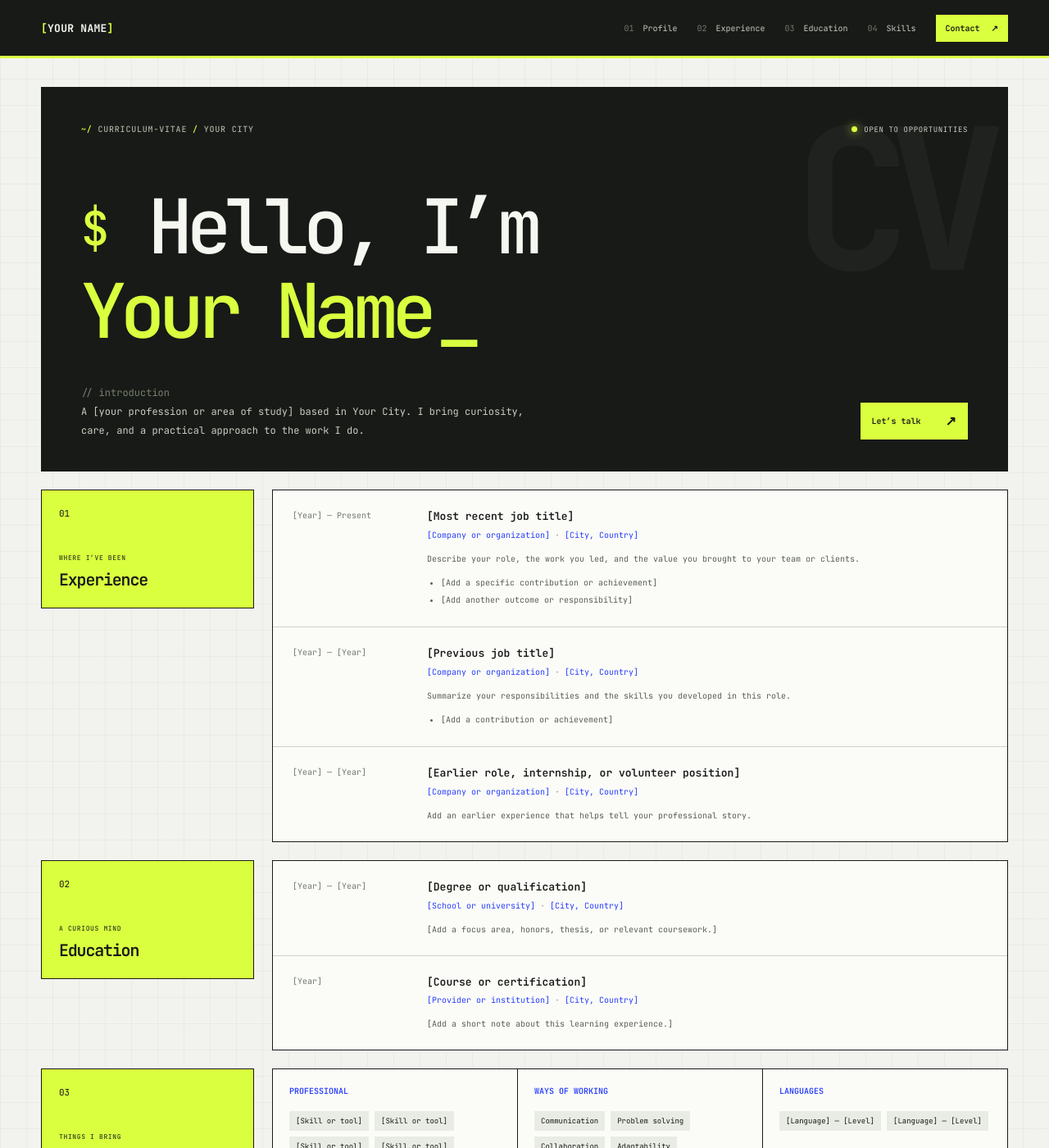
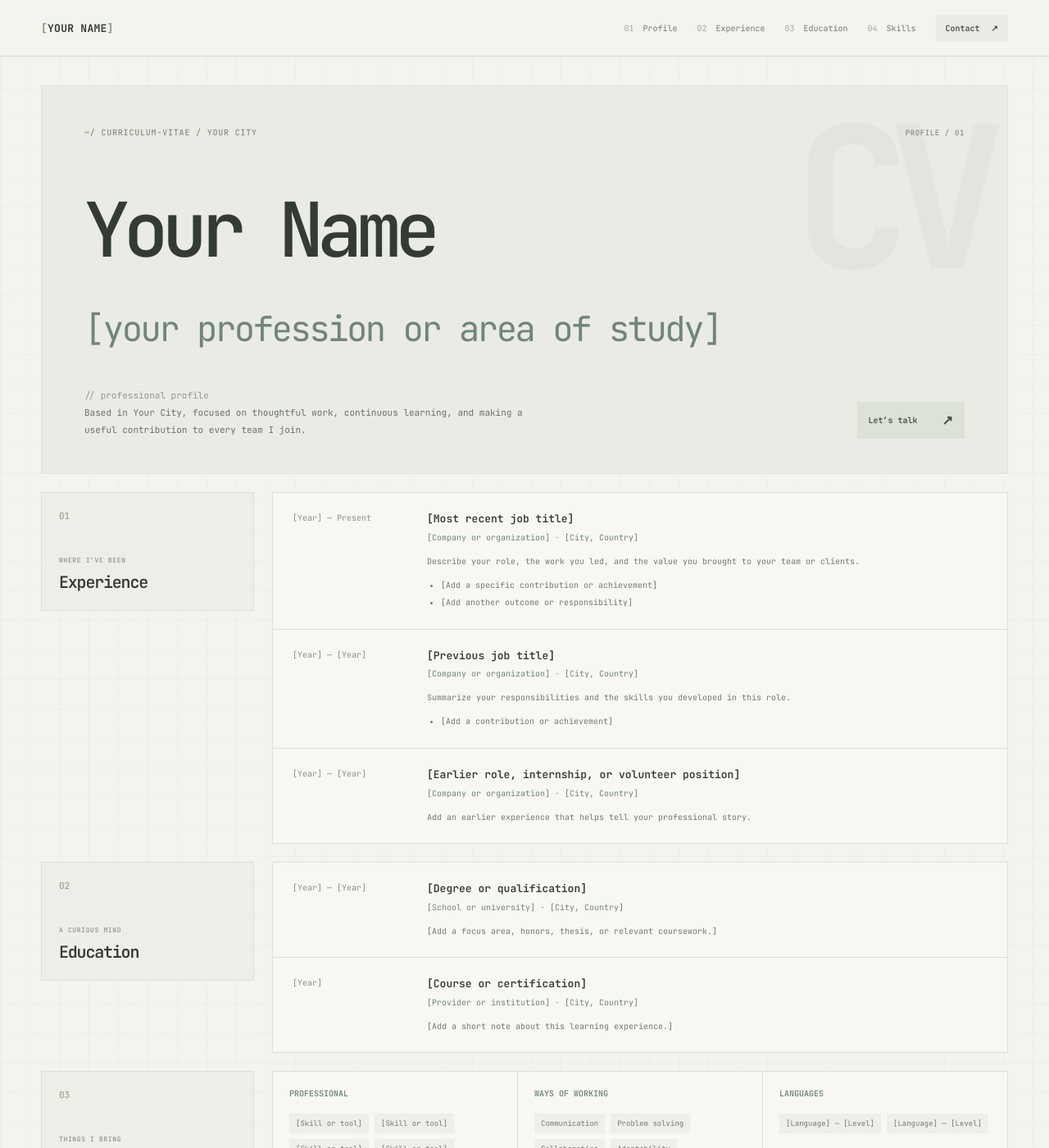
Before and after one commit to sykj92/sykj92.github.io, a Jekyll site: the page built from index.html, in a window 1280 px wide and 1400 px high. Shown: the whole window at 82% size. Built offline with Jekyll 4.4.1, drawn with Linux system fonts in a browser that asks for light colours.

Commit message:
update layout 4 time

```diff
--- a/index.html
+++ b/index.html
@@ -4,10 +4,10 @@ title: Profile
 ---
 
 <section class="intro" id="profile">
-  <div class="intro-topline"><p class="overline"><span class="prompt">~/</span> curriculum-vitae <span class="slash">/</span> {{ site.author.location }}</p><span class="availability"><b></b> OPEN TO OPPORTUNITIES</span></div>
-  <h1><span class="h1-prefix">$</span> Hello, I’m<br><em>{{ site.author.name }}<span class="cursor">_</span></em></h1>
+  <div class="intro-topline"><p class="overline"><span class="prompt">~/</span> curriculum-vitae <span class="slash">/</span> {{ site.author.location }}</p><span class="availability">PROFILE / 01</span></div>
+  <h1>{{ site.author.name }}<br><em>{{ site.author.role }}</em></h1>
   <div class="intro-bottom">
-    <p class="intro-copy"><span class="comment">// introduction</span><br>A {{ site.author.role }} based in {{ site.author.location }}. I bring curiosity, care, and a practical approach to the work I do.</p>
+    <p class="intro-copy"><span class="comment">// professional profile</span><br>Based in {{ site.author.location }}, focused on thoughtful work, continuous learning, and making a useful contribution to every team I join.</p>
     <a class="text-link" href="mailto:{{ site.author.email }}">Let’s talk <span>↗</span></a>
   </div>
 </section>
--- a/style.css
+++ b/style.css
@@ -1,76 +1,74 @@
 :root {
   color-scheme: light;
-  --paper: #f2f3ef;
-  --panel: #fbfcf8;
-  --ink: #171a17;
-  --muted: #72786e;
-  --line: #cdd1c7;
-  --acid: #d9ff3f;
-  --blue: #293eff;
+  --paper: #f4f3ee;
+  --panel: #f8f7f3;
+  --ink: #343b36;
+  --muted: #858b83;
+  --line: #dedfd7;
+  --acid: #9dad91;
+  --blue: #71847d;
   --mono: 'JetBrains Mono', monospace;
 }
 * { box-sizing: border-box; }
 html { scroll-behavior: smooth; scroll-padding-top: 88px; }
-body { margin:0; background-color:var(--paper); color:var(--ink); font-family:var(--mono); font-size:13px; background-image:linear-gradient(#20251a0b 1px, transparent 1px),linear-gradient(90deg,#20251a0b 1px,transparent 1px); background-size:32px 32px; }
+body { margin:0; background-color:var(--paper); color:var(--ink); font-family:var(--mono); font-size:13px; background-image:linear-gradient(#414a3b07 1px, transparent 1px),linear-gradient(90deg,#414a3b07 1px,transparent 1px); background-size:36px 36px; }
 a { color:inherit; text-decoration:none; }
 .wrap { width:min(1180px,calc(100% - 56px)); margin-inline:auto; }
-.site-header { position:sticky; top:0; z-index:10; background:var(--ink); color:#f5f7f0; border-bottom:3px solid var(--acid); }
+.site-header { position:sticky; top:0; z-index:10; background:rgba(244,243,238,.96); color:var(--ink); border-bottom:1px solid var(--line); }
 .nav { min-height:68px; display:flex; align-items:center; justify-content:space-between; }
 .brand { font-size:13px; font-weight:700; letter-spacing:.02em; }
-.brand-mark { color:var(--acid); }
+.brand-mark { color:#879881; }
 .nav-links { display:flex; align-items:center; gap:24px; font-size:10px; }
-.nav-links a { padding:8px 0; color:#c6cbbf; }
-.nav-links a:hover { color:var(--acid); }
-.nav-links i { color:#737c6e; font-style:normal; margin-right:5px; }
-.nav-links .nav-contact { background:var(--acid); color:var(--ink); padding:10px 12px; font-weight:600; }
+.nav-links a { padding:8px 0; color:#737a73; }
+.nav-links a:hover { color:#657a6d; }
+.nav-links i { color:#a0a69d; font-style:normal; margin-right:5px; }
+.nav-links .nav-contact { background:#e9ebe4; color:#454d46; padding:10px 12px; font-weight:600; }
 .nav-contact span { padding-left:8px; }
 .menu-button { display:none; }
 .page { padding-top:35px; padding-bottom:90px; }
-.intro { position:relative; overflow:hidden; padding:44px 48px 38px; background:var(--ink); color:#f5f7f0; border:1px solid var(--ink); }
-.intro:after { content:'CV'; position:absolute; right:30px; top:40px; color:#ffffff09; font-size:clamp(100px,19vw,240px); line-height:.8; font-weight:700; letter-spacing:-.12em; pointer-events:none; }
+.intro { position:relative; overflow:hidden; padding:50px 52px 42px; background:#e9ebe4; color:var(--ink); border:1px solid #e1e3db; }
+.intro:after { content:'CV'; position:absolute; right:30px; top:40px; color:#43503d0a; font-size:clamp(100px,19vw,240px); line-height:.8; font-weight:700; letter-spacing:-.12em; pointer-events:none; }
 .intro-topline { position:relative; z-index:1; display:flex; align-items:center; justify-content:space-between; gap:20px; }
 .overline { margin:0; text-transform:uppercase; font-size:10px; font-weight:500; letter-spacing:.08em; }
-.intro .overline { color:#a9b1a1; }
-.prompt,.slash { color:var(--acid); }
-.availability { display:flex; align-items:center; gap:8px; color:#cbd0c4; font-size:9px; letter-spacing:.07em; }
-.availability b { width:7px; height:7px; border-radius:50%; background:var(--acid); box-shadow:0 0 12px var(--acid); }
+.intro .overline { color:#858b82; }
+.prompt,.slash { color:#879881; }
+.availability { display:flex; align-items:center; gap:8px; color:#747c73; font-size:9px; letter-spacing:.07em; }
+.availability b { width:7px; height:7px; border-radius:50%; background:#a6b49d; }
 h1 { position:relative; z-index:1; margin:61px 0 37px; font-size:clamp(40px,7.2vw,92px); font-weight:500; line-height:1.12; letter-spacing:-.085em; }
-.h1-prefix { color:var(--acid); font-size:.62em; vertical-align:15%; margin-right:.13em; }
-h1 em { color:var(--acid); font-style:normal; }
-.cursor { display:inline-block; margin-left:.08em; color:var(--acid); animation:blink 1.1s steps(2,start) infinite; }
+h1 em { color:#71847d; font-size:.46em; font-weight:400; font-style:normal; letter-spacing:-.06em; }
 @keyframes blink { to { visibility:hidden; } }
 .intro-bottom { position:relative; z-index:1; display:flex; justify-content:space-between; align-items:end; gap:35px; }
-.intro-copy { max-width:580px; margin:0; color:#c8cec1; line-height:1.9; font-size:12px; }
-.intro-copy .comment { color:#76806d; }
-.text-link { flex:0 0 auto; display:flex; gap:30px; align-items:center; padding:12px 14px; background:var(--acid); color:var(--ink); font-size:10px; font-weight:600; }
+.intro-copy { max-width:580px; margin:0; color:#69716a; line-height:1.9; font-size:11px; }
+.intro-copy .comment { color:#939990; }
+.text-link { flex:0 0 auto; display:flex; gap:30px; align-items:center; padding:12px 14px; background:#dce2d7; color:#424b43; font-size:10px; font-weight:600; }
 .text-link span { font-size:16px; }
 .content-section { margin-top:22px; display:grid; grid-template-columns:260px 1fr; gap:22px; align-items:start; }
-.section-heading { min-height:145px; padding:21px; display:flex; flex-direction:column; justify-content:space-between; background:var(--acid); border:1px solid var(--ink); }
-.section-number { font-size:11px; }
-.section-heading .overline { margin:0 0 9px; color:#343c22; font-size:8px; }
+.section-heading { min-height:145px; padding:21px; display:flex; flex-direction:column; justify-content:space-between; background:#eeeee8; border:1px solid var(--line); }
+.section-number { font-size:11px; color:#879881; }
+.section-heading .overline { margin:0 0 9px; color:#8c9288; font-size:8px; }
 .section-heading h2 { margin:0; max-width:220px; font-size:20px; font-weight:600; line-height:1.3; letter-spacing:-.06em; }
-.entries { background:var(--panel); border:1px solid var(--ink); }
+.entries { background:var(--panel); border:1px solid var(--line); }
 .entry { display:grid; grid-template-columns:145px 1fr; gap:19px; padding:22px 24px; border-bottom:1px solid var(--line); }
 .entry:last-child { border-bottom:0; }
-.entry-date { margin:2px 0; color:#727a6c; font-size:10px; }
+.entry-date { margin:2px 0; color:#8a9188; font-size:10px; }
 .entry-content h3 { margin:0; font-size:13px; font-weight:600; line-height:1.6; }
-.entry-org { margin:5px 0 13px; color:var(--blue); font-size:10px; }
+.entry-org { margin:5px 0 13px; color:#71847d; font-size:10px; }
 .entry-org span { color:#8a9085; }
-.entry-description,.entry-content li { max-width:640px; margin:0; color:#586052; font-size:10px; line-height:1.9; }
+.entry-description,.entry-content li { max-width:640px; margin:0; color:#737a72; font-size:10px; line-height:1.9; }
 .entry-content ul { margin:9px 0 0; padding-left:17px; }
 .entry-content li { padding:1px 0; }
 .skills-section { margin-bottom:22px; }
-.skills-layout { display:grid; grid-template-columns:repeat(3,1fr); gap:1px; background:var(--ink); border:1px solid var(--ink); }
+.skills-layout { display:grid; grid-template-columns:repeat(3,1fr); gap:1px; background:var(--line); border:1px solid var(--line); }
 .skill-group { min-height:140px; padding:20px; background:var(--panel); }
-.skill-group h3 { margin:0 0 18px; font-size:10px; color:var(--blue); font-weight:600; text-transform:uppercase; }
+.skill-group h3 { margin:0 0 18px; font-size:10px; color:#71847d; font-weight:600; text-transform:uppercase; }
 .skill-group ul { list-style:none; display:flex; flex-wrap:wrap; gap:7px; margin:0; padding:0; }
-.skill-group li { padding:6px 8px; background:#e9ece4; font-size:9px; }
-.contact { position:relative; padding:34px 40px; display:grid; grid-template-columns:1fr auto; align-items:end; gap:18px; background:var(--blue); color:white; border:1px solid var(--ink); }
-.contact:before { content:'04'; position:absolute; top:18px; left:20px; color:#ffffff66; font-size:9px; }
-.contact .overline { grid-column:1/-1; margin:0 0 2px; color:#d8dcff; font-size:9px; }
+.skill-group li { padding:6px 8px; background:#eeefe9; color:#737a72; font-size:9px; }
+.contact { position:relative; padding:34px 40px; display:grid; grid-template-columns:1fr auto; align-items:end; gap:18px; background:#e6e9e3; color:var(--ink); border:1px solid var(--line); }
+.contact:before { content:'04'; position:absolute; top:18px; left:20px; color:#8d968a; font-size:9px; }
+.contact .overline { grid-column:1/-1; margin:0 0 2px; color:#858d82; font-size:9px; }
 .contact h2 { margin:0; font-size:clamp(22px,4vw,38px); line-height:1.4; font-weight:500; letter-spacing:-.06em; }
-.contact-link { display:flex; gap:22px; align-items:center; padding:12px 13px; background:var(--acid); color:var(--ink); font-size:10px; font-weight:600; }
-.site-footer { margin-top:25px; background:var(--ink); color:#b3bbae; }
+.contact-link { display:flex; gap:22px; align-items:center; padding:12px 13px; background:#d6ded3; color:#414b43; font-size:10px; font-weight:600; }
+.site-footer { margin-top:25px; background:#e9ebe4; color:#858b82; border-top:1px solid var(--line); }
 .footer-inner { min-height:56px; display:flex; align-items:center; justify-content:space-between; gap:16px; font-size:9px; }
 .footer-inner i { color:var(--acid); font-style:normal; }
 .site-footer a:hover { color:var(--acid); }
@@ -79,8 +77,8 @@ h1 em { color:var(--acid); font-style:normal; }
   .nav { min-height:60px; }
   .brand { font-size:11px; }
   .menu-button { display:flex; flex-direction:column; justify-content:center; gap:5px; width:40px; height:40px; padding:10px; border:1px solid #596052; background:transparent; }
-  .menu-button span { width:18px; height:1px; background:var(--acid); }
-  .nav-links { display:none; position:absolute; top:60px; left:0; right:0; z-index:5; padding:10px 20px 18px; background:var(--ink); border-bottom:3px solid var(--acid); flex-direction:column; align-items:stretch; gap:3px; }
+  .menu-button span { width:18px; height:1px; background:#71847d; }
+  .nav-links { display:none; position:absolute; top:60px; left:0; right:0; z-index:5; padding:10px 20px 18px; background:var(--paper); border-bottom:1px solid var(--line); flex-direction:column; align-items:stretch; gap:3px; }
   .nav-links.open { display:flex; }
   .nav-links a { padding:12px 4px; }
   .nav-links .nav-contact { text-align:center; }
```
